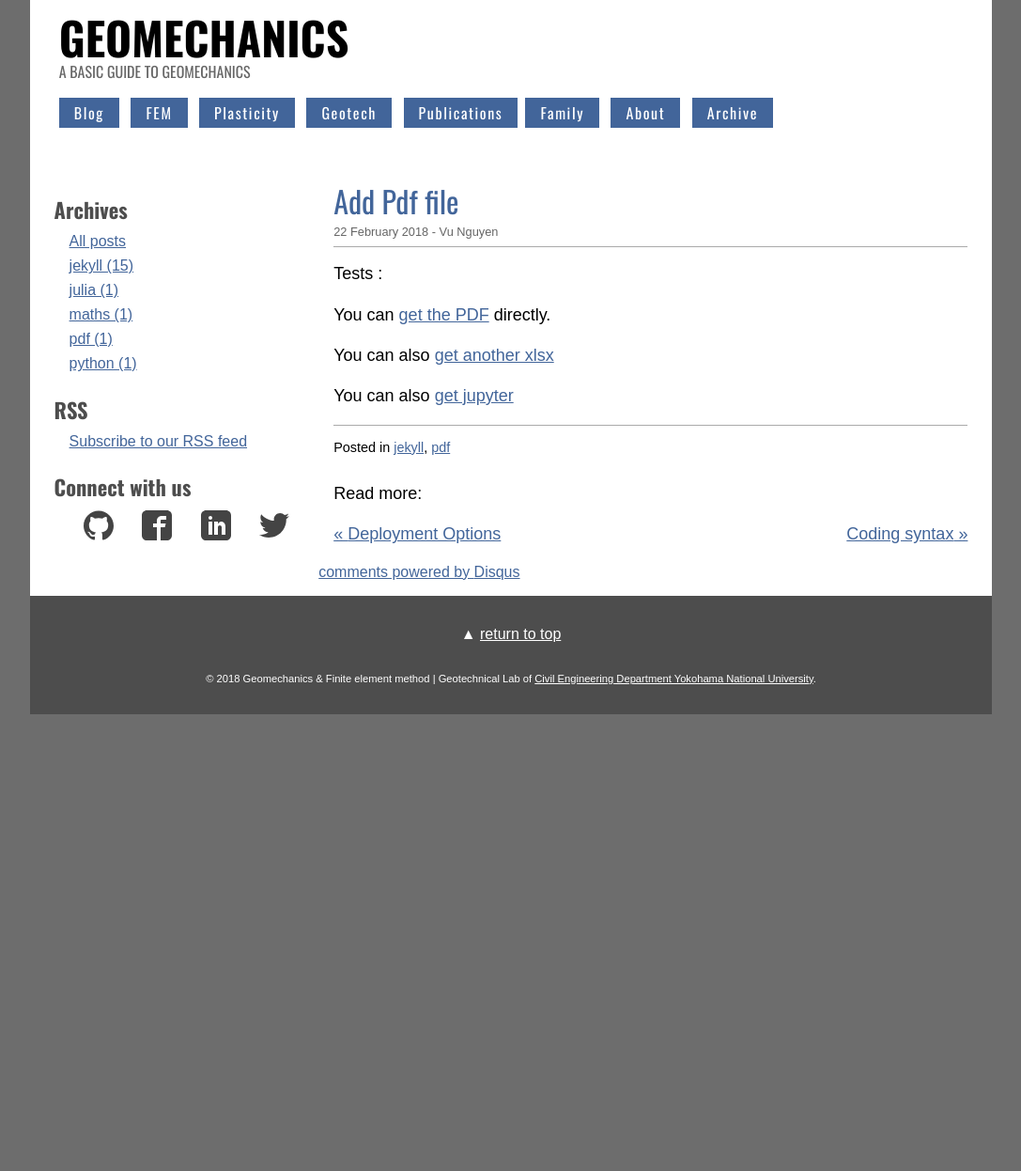
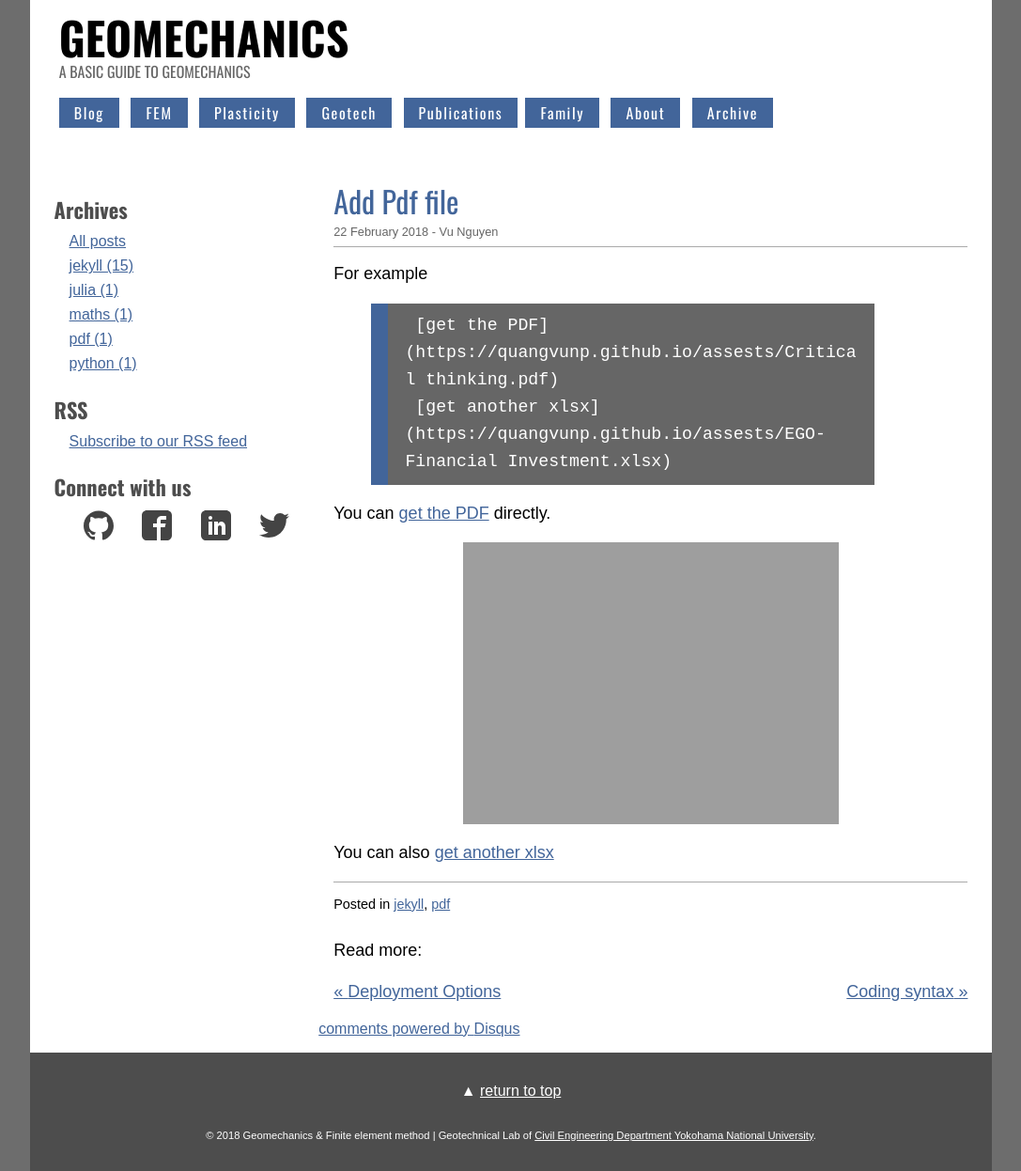
Before and after one commit to quangvunp/geomechanics, a Jekyll site: the page built from _posts/2018-02-22-add-pdf-files.md, in a window 1280 px wide. Shown: the whole page at 94% size, without its empty margins (96-1183 px from the left). Built offline with Jekyll 4.4.1, drawn with Linux system fonts in a browser that asks for light colours; comment, search, counter and statistics services are not loaded; before the commit the page ends 900 px from its top, so only the background shows below that.

Commit message:
Update 2018-02-22-add-pdf-files.md

```diff
--- a/_posts/2018-02-22-add-pdf-files.md
+++ b/_posts/2018-02-22-add-pdf-files.md
@@ -6,10 +6,12 @@ author: Vu Nguyen
 tags:  [jekyll, pdf]
 ---
 
-Tests :
+For example
+{% highlight html %}
+ [get the PDF]({{ site.url }}/assests/Critical thinking.pdf)
+ [get another xlsx]({{site.url }}/assests/EGO-Financial Investment.xlsx)
+{% endhighlight %}
 
 You can [get the PDF]({{ site.url }}/assests/Critical thinking.pdf) directly.
-
+![get the PDF]({{ site.url }}/assests/Critical thinking.pdf)
 You can also [get another xlsx]({{site.url }}/assests/EGO-Financial Investment.xlsx)
-
-You can also [get jupyter]({{site.url }}/assests/How to conduct FE simulations with JFEM.ipynb)
```
